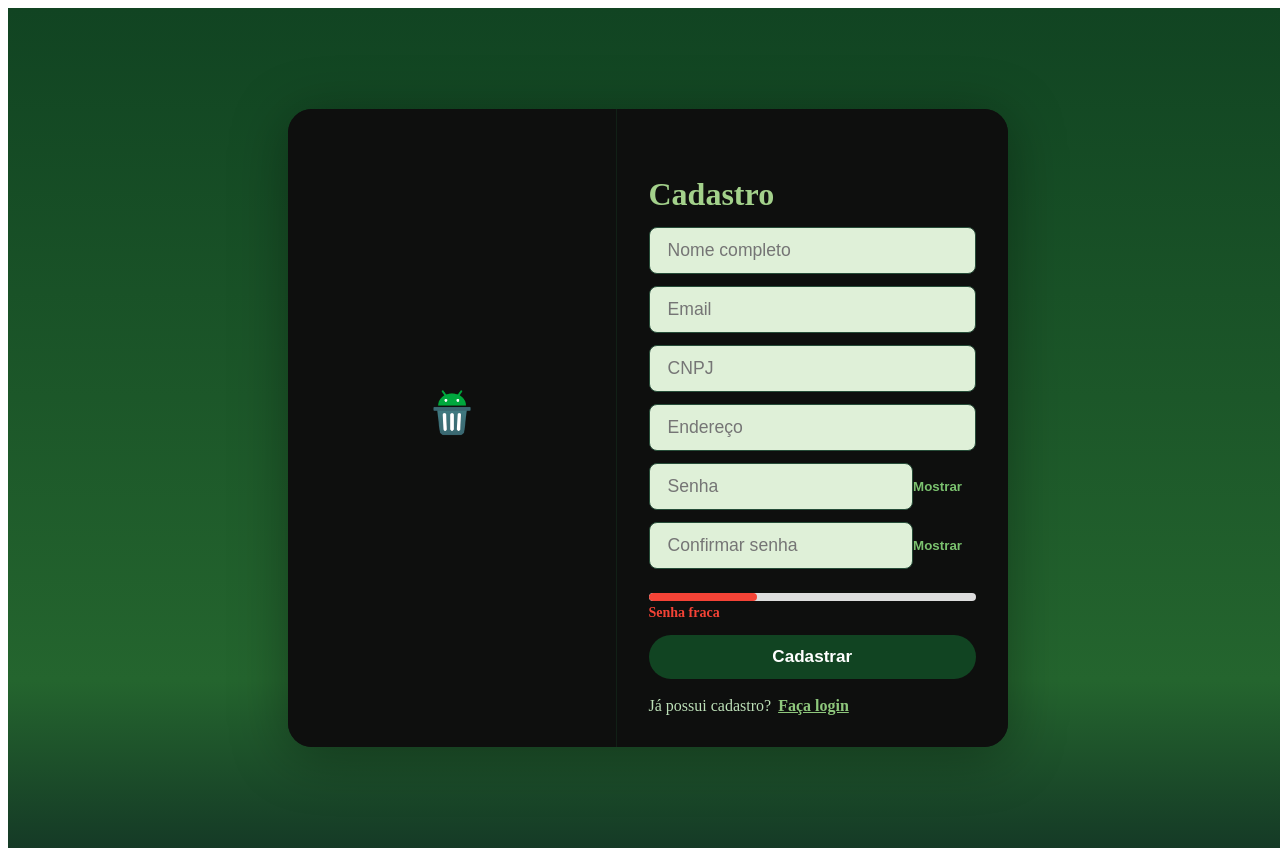
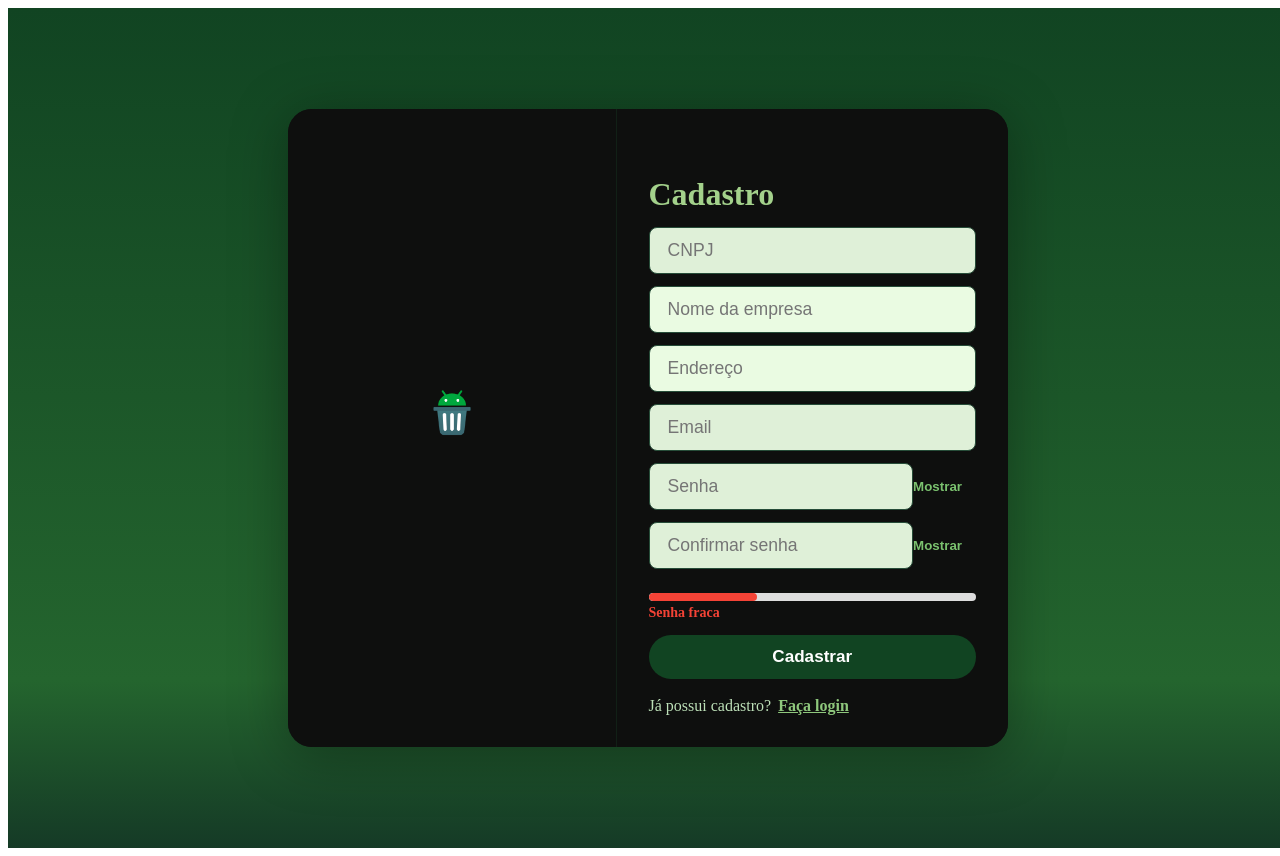
Before and after one commit to WebCrafters-ZL/recicleaqui-20-admin, a React (Vite) app: page /cadastro in a window 1280 px wide. Built offline with nearby package versions, Linux system fonts and the light colour scheme.

Commit message:
fix: correção de formulario

```diff
--- a/src/pages/Register.tsx
+++ b/src/pages/Register.tsx
@@ -5,9 +5,14 @@ import "../styles/Auth.css";
 import logo from "../assets/logo.png";
 import { fakeRegister } from "../api/fakeAuth";
 
+// Toastify para substituir alert (opcional/recomendado)
+// import { ToastContainer, toast } from "react-toastify";
+// import "react-toastify/dist/ReactToastify.css";
+
 type ForcaSenha = "fraca" | "media" | "forte";
 
-// ... (as funções 'verificarSenha' and 'PasswordStrengthBar' continuam as mesmas) ...
+// Função PasswordStrengthBar permanece
+
 function verificarSenha(senha: string): { forca: ForcaSenha; regras: any } {
   const regras = {
     tamanho: senha.length >= 8,
@@ -16,13 +21,10 @@ function verificarSenha(senha: string): { forca: ForcaSenha; regras: any } {
     numero: /\d/.test(senha),
     especial: /[!@#$%^&*(),.?":{}|<>]/.test(senha)
   };
-
   const total = Object.values(regras).filter(Boolean).length;
-
   let forca: ForcaSenha = "fraca";
   if (total >= 4) forca = "forte";
   else if (total === 3) forca = "media";
-
   return { forca, regras };
 }
 
@@ -34,62 +36,92 @@ const PasswordStrengthBar: React.FC<{ forca: ForcaSenha }> = ({ forca }) => {
   return (
     <div style={{ width: '100%', margin: "12px 0 2px 0", display: "flex", flexDirection: "column", alignItems: "flex-start" }}>
       <div style={{ height: 8, width: "100%", backgroundColor: "#ddd", borderRadius: 5, overflow: 'hidden' }}>
-        <div style={{ height: "100%", width: widthMap[forca], backgroundColor: colorMap[forca], borderRadius: 5, transition: "width 0.3s ease" }} />
+        <div style={{
+          height: "100%", width: widthMap[forca], backgroundColor: colorMap[forca],
+          borderRadius: 5, transition: "width 0.3s ease"
+        }} />
       </div>
-      <span style={{ color: colorMap[forca], fontWeight: 600, fontSize: 14, margin: "4px 0 0 0" }}>{labelMap[forca]}</span>
+      <span style={{
+        color: colorMap[forca], fontWeight: 600, fontSize: 14, margin: "4px 0 0 0"
+      }}>{labelMap[forca]}</span>
     </div>
   );
 };
 
+// Função para máscara CNPJ
+const formatCNPJ = (value: string) => {
+  return value
+    .replace(/\D/g, "")
+    .replace(/^(\d{2})(\d)/, "$1.$2")
+    .replace(/^(\d{2})\.(\d{3})(\d)/, "$1.$2.$3")
+    .replace(/\.(\d{3})(\d)/, ".$1/$2")
+    .replace(/(\d{4})(\d)/, "$1-$2")
+    .slice(0, 18);
+};
 
 const Register: React.FC = () => {
-  // 1. ADICIONAR OS NOVOS CAMPOS AO ESTADO DO FORMULÁRIO
   const [form, setForm] = useState({
+    cnpj: "",
     nome: "",
+    endereco: "",
     email: "",
-    cnpj: "",      // Novo campo
-    endereco: "",  // Novo campo
     senha: "",
     confirmar: ""
   });
   const [error, setError] = useState("");
+  const [loadingCNPJ, setLoadingCNPJ] = useState(false);
   const [mostrarSenha, setMostrarSenha] = useState(false);
   const [mostrarSenhaConfirmar, setMostrarSenhaConfirmar] = useState(false);
   const [mostrarRegras, setMostrarRegras] = useState(false);
   const blurTimeout = useRef<NodeJS.Timeout | null>(null);
   const navigate = useNavigate();
 
-  const { nome, email, cnpj, endereco, senha, confirmar } = form; // Adicionar novas variáveis
+  const { cnpj, nome, endereco, email, senha, confirmar } = form;
   const { forca, regras } = verificarSenha(senha);
 
+  // Mask and API CNPJ
   const handleChange = (e: React.ChangeEvent<HTMLInputElement>) => {
-    setForm(prev => ({ ...prev, [e.target.name]: e.target.value }));
-    setError("");
+    const { name, value } = e.target;
+    if (name === "cnpj") {
+      setForm(prev => ({ ...prev, cnpj: formatCNPJ(value) }));
+      setError("");
+    } else {
+      setForm(prev => ({ ...prev, [name]: value }));
+      setError("");
+    }
   };
 
-  const handleSubmit = (e: React.FormEvent) => {
-    e.preventDefault();
-    // 2. ATUALIZAR A VALIDAÇÃO
-    if (!nome || !email || !cnpj || !endereco || !senha || !confirmar) {
-      setError("Preencha todos os campos");
+  // Preenche automaticamente nome/endereço pelo CNPJ usando API CNPJ.ws
+  const handleCNPJBlur = async () => {
+    const rawCNPJ = cnpj.replace(/\D/g, "");
+    if (rawCNPJ.length !== 14) {
+      setError("CNPJ inválido");
+      setForm(prev => ({ ...prev, nome: "", endereco: "" }));
       return;
     }
-    if (senha !== confirmar) {
-      setError("Senhas não coincidem");
-      return;
+    setLoadingCNPJ(true);
+    setError("");
+    try {
+      const res = await fetch(`https://cnpj.ws/cnpj/${rawCNPJ}`);
+      const data = await res.json();
+      if (data.error) {
+        setError("CNPJ não encontrado.");
+        setForm(prev => ({ ...prev, nome: "", endereco: "" }));
+      } else {
+        const est = data.estabelecimento || {};
+        const enderecoCompleto = `${est.logradouro || ""}, ${est.numero || ""}, ${est.bairro || ""}, ${est.cidade?.nome || ""} - ${est.estado?.sigla || ""}`;
+        setForm(prev => ({
+          ...prev,
+          nome: data.razao_social || "",
+          endereco: enderecoCompleto.replace(/(, )+$/g, "").trim()
+        }));
+      }
+    } catch {
+      setError("Erro ao consultar CNPJ.");
+      setForm(prev => ({ ...prev, nome: "", endereco: "" }));
+    } finally {
+      setLoadingCNPJ(false);
     }
-    if (!regras.tamanho || !regras.maiuscula || !regras.especial) {
-      setError("Senha não atende aos requisitos");
-      return;
-    }
-    // 3. ENVIAR OS NOVOS DADOS NO REGISTRO
-    const res = fakeRegister({ nome, email, senha, cnpj, endereco });
-    if (!res.success) {
-      setError(res.message);
-      return;
-    }
-    alert(res.message);
-    navigate("/login");
   };
 
   const handleFocus = () => {
@@ -106,6 +138,34 @@ const Register: React.FC = () => {
     }, 300);
   };
 
+  const handleSubmit = (e: React.FormEvent) => {
+    e.preventDefault();
+    if (!cnpj || !nome || !endereco || !email || !senha || !confirmar) {
+      setError("Preencha todos os campos");
+      // toast.warning("Preencha todos os campos!");
+      return;
+    }
+    if (senha !== confirmar) {
+      setError("Senhas não coincidem");
+      // toast.error("Senhas não coincidem");
+      return;
+    }
+    if (!regras.tamanho || !regras.maiuscula || !regras.especial) {
+      setError("Senha não atende aos requisitos");
+      // toast.info("Senha não atende aos requisitos");
+      return;
+    }
+    const res = fakeRegister({ cnpj, nome, endereco, email, senha });
+    if (!res.success) {
+      setError(res.message);
+      // toast.error(res.message);
+      return;
+    }
+    // toast.success(res.message);
+    navigate("/login");
+  };
+
+  // Ordem otimizada do formulário: começa pelo CNPJ
   return (
     <div className="auth-bg">
       <div className="unified-card">
@@ -116,51 +176,54 @@ const Register: React.FC = () => {
           <h2>Cadastro</h2>
           <form onSubmit={handleSubmit} noValidate>
             <input
+              name="cnpj"
+              type="text"
+              placeholder="CNPJ"
+              value={cnpj}
+              onChange={handleChange}
+              onBlur={handleCNPJBlur}
+              autoComplete="off"
+              maxLength={18}
+              required
+            />
+            {loadingCNPJ && <div style={{ color: "#7bc26f", marginBottom: 8 }}>Consultando dados do CNPJ...</div>}
+            <input
               name="nome"
               type="text"
-              placeholder="Nome completo"
-              value={form.nome}
+              placeholder="Nome da empresa"
+              value={nome}
               onChange={handleChange}
               autoComplete="off"
               required
+              readOnly
+              style={{ backgroundColor: "#eafbe2" }}
+            />
+            <input
+              name="endereco"
+              type="text"
+              placeholder="Endereço"
+              value={endereco}
+              onChange={handleChange}
+              autoComplete="off"
+              required
+              readOnly
+              style={{ backgroundColor: "#eafbe2" }}
             />
             <input
               name="email"
               type="email"
               placeholder="Email"
-              value={form.email}
+              value={email}
               onChange={handleChange}
               autoComplete="off"
               required
             />
-
-            {/* --- 4. ADICIONAR OS NOVOS CAMPOS NO FORMULÁRIO --- */}
-            <input
-              name="cnpj"
-              type="text"
-              placeholder="CNPJ"
-              value={form.cnpj}
-              onChange={handleChange}
-              autoComplete="off"
-              required
-            />
-            <input
-              name="endereco"
-              type="text"
-              placeholder="Endereço"
-              value={form.endereco}
-              onChange={handleChange}
-              autoComplete="off"
-              required
-            />
-            {/* --------------------------------------------------- */}
-
             <div style={{ position: 'relative' }}>
               <input
                 name="senha"
                 type={mostrarSenha ? "text" : "password"}
                 placeholder="Senha"
-                value={form.senha}
+                value={senha}
                 onChange={handleChange}
                 onFocus={handleFocus}
                 onBlur={handleBlur}
@@ -240,6 +303,8 @@ const Register: React.FC = () => {
             {error && <div className="error-message">{error}</div>}
             <Button label="Cadastrar" type="submit" />
           </form>
+          {/* Toastify container opcional */}
+          {/* <ToastContainer position="top-right" autoClose={3000} /> */}
           <div className="form-links">
             Já possui cadastro? <Link to="/login">Faça login</Link>
           </div>
```
